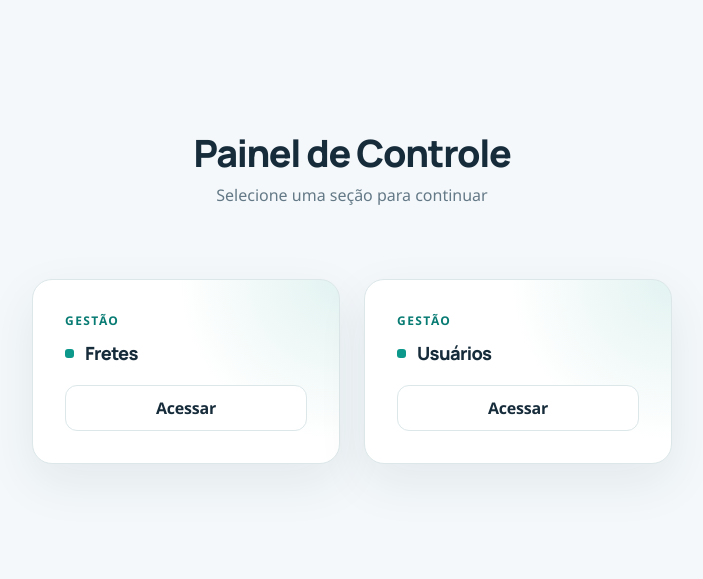
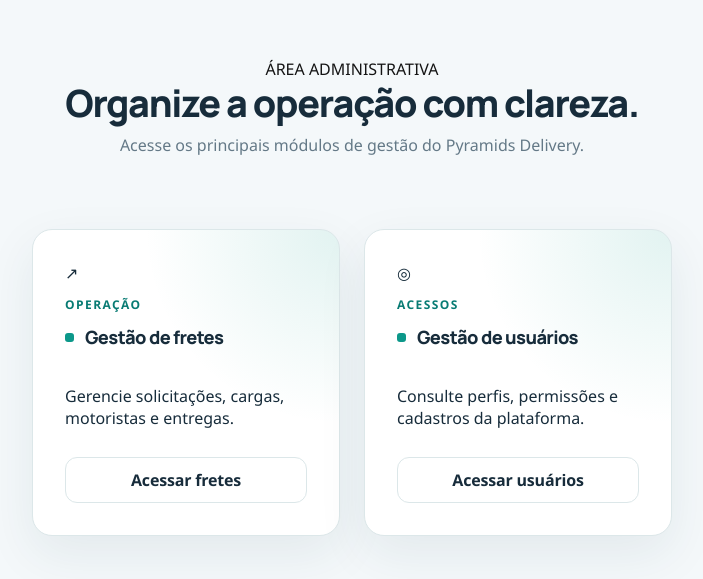
Before and after one commit to PyramidsDelivery/pyramids-frontend, a Vue app: page /hubadmin in a window 1280 px wide. Shown: the part 103-682 px from the top of the page, without its empty margins (288-991 px from the left). Built offline with nearby package versions, Linux system fonts and the light colour scheme; no server answers; sample sign-in values are in the browser's storage.

Commit message:
style(ui): refine HubAdminView.vue layout and visual hierarchy

```diff
--- a/src/views/HubAdminView.vue
+++ b/src/views/HubAdminView.vue
@@ -25,22 +25,27 @@ function fazerLogout() {
 <template>
   <div class="hub-container">
 
-    <div class="hub-header">
-      <h1>Painel de Controle</h1>
-      <p>Selecione uma seção para continuar</p>
+    <div class="hub-header pd-admin-intro">
+      <span class="pd-eyebrow">ÁREA ADMINISTRATIVA</span>
+      <h1>Organize a operação com clareza.</h1>
+      <p>Acesse os principais módulos de gestão do Pyramids Delivery.</p>
     </div>
 
     <div class="hub-grid">
-      <div class="hub-card" @click="verFretes">
-        <span class="hub-card-label">Gestão</span>
-        <h2>Fretes</h2>
-        <LightButton @click.stop="verFretes" label="Acessar"></LightButton>
+      <div class="hub-card pd-nav-card" @click="verFretes">
+        <span class="pd-nav-icon pd-nav-icon--teal" aria-hidden="true">↗</span>
+        <span class="hub-card-label">OPERAÇÃO</span>
+        <h2>Gestão de fretes</h2>
+        <p>Gerencie solicitações, cargas, motoristas e entregas.</p>
+        <LightButton @click.stop="verFretes" label="Acessar fretes" />
       </div>
 
-      <div class="hub-card" @click="verUsuarios">
-        <span class="hub-card-label">Gestão</span>
-        <h2>Usuários</h2>
-        <LightButton @click.stop="verUsuarios" label="Acessar"></LightButton>
+      <div class="hub-card pd-nav-card" @click="verUsuarios">
+        <span class="pd-nav-icon pd-nav-icon--blue" aria-hidden="true">◎</span>
+        <span class="hub-card-label">ACESSOS</span>
+        <h2>Gestão de usuários</h2>
+        <p>Consulte perfis, permissões e cadastros da plataforma.</p>
+        <LightButton @click.stop="verUsuarios" label="Acessar usuários" />
       </div>
     </div>
   </div>
```
